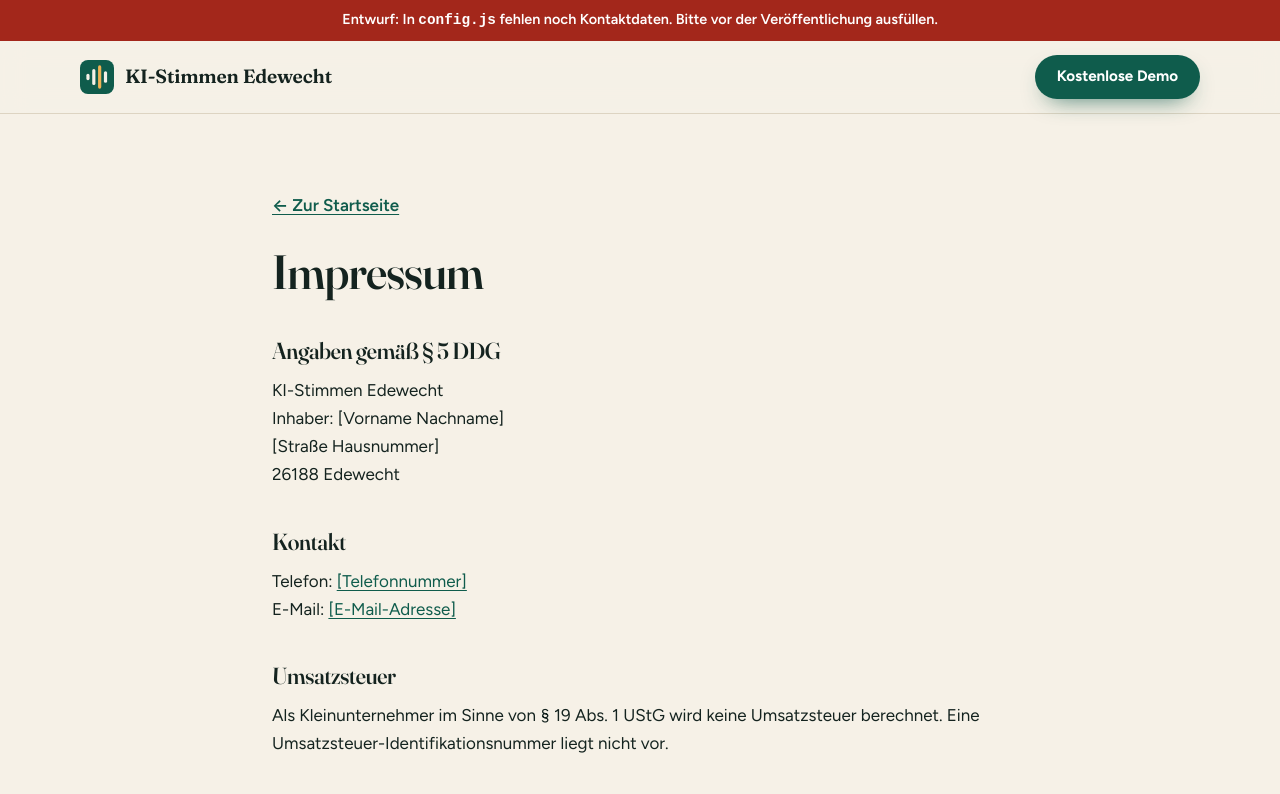
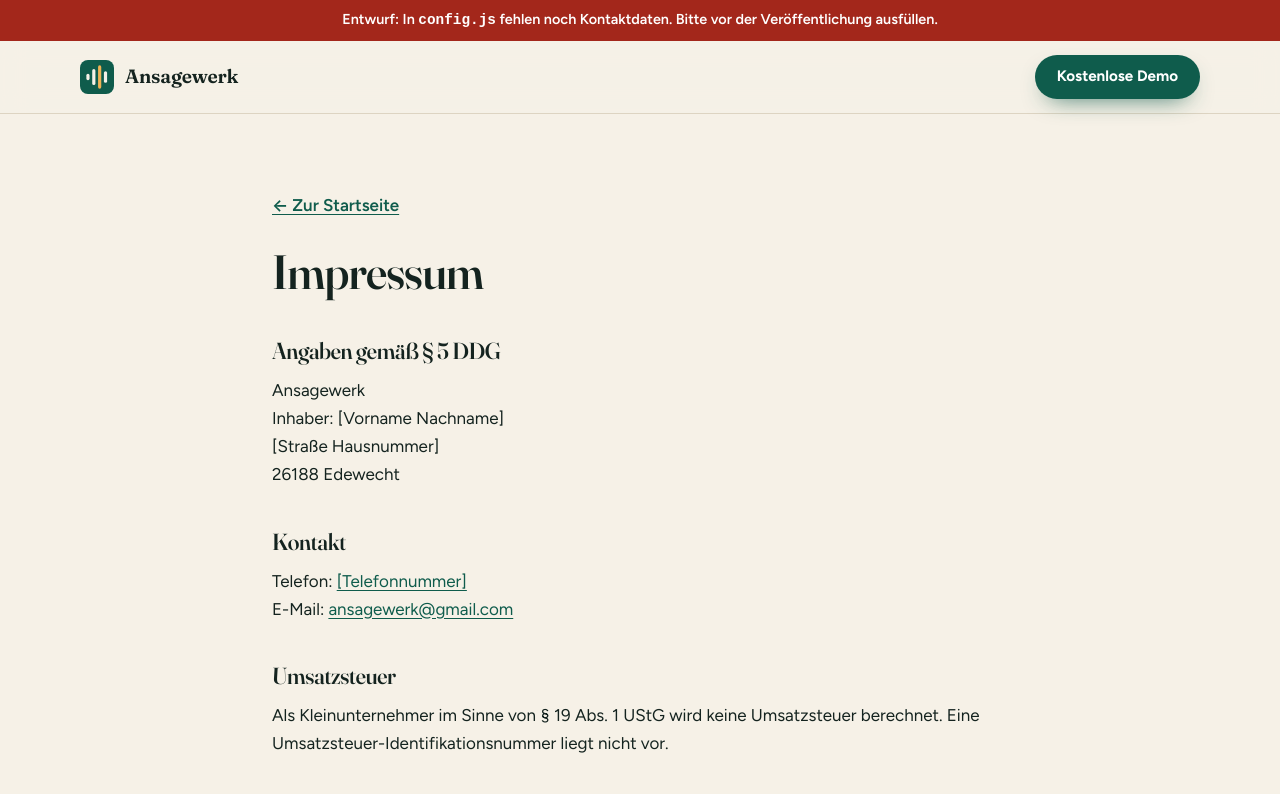
Before and after one commit to MisterT-sudo/Ki-stimmen, a plain HTML site: page website/impressum.html in a window 1280 px wide. Shown: the top 794 px of the page. Drawn offline with Linux system fonts and the light colour scheme.

Commit message:
Website: Name Ansagewerk und E-Mail-Adresse eingetragen
Co-Authored-By: Claude Opus 5.5 <noreply@anthropic.com>
Claude-Session: https://claude.ai/code/session_01QAMo945vFWvAb7QjA42HFj

```diff
--- a/website/config.js
+++ b/website/config.js
@@ -5,7 +5,7 @@
  * roten Hinweisbalken. So geht nichts versehentlich mit Platzhaltern online.
  */
 window.KI_STIMMEN = {
-  marke: "KI-Stimmen Edewecht",
+  marke: "Ansagewerk",
 
   // Inhaber (voller Name, wie in der Gewerbeanmeldung)
   inhaber: "TODO Vorname Nachname",
@@ -19,7 +19,7 @@ window.KI_STIMMEN = {
   telefonLink: "TODO",
 
   // E-Mail-Adresse, an die Demo-Anfragen gehen
-  email: "TODO E-Mail-Adresse",
+  email: "ansagewerk@gmail.com",
 
   // Webhoster (für die Datenschutzerklärung), z. B. "GitHub Pages (GitHub Inc., USA)"
   hoster: "TODO Hoster",
--- a/website/impressum.html
+++ b/website/impressum.html
@@ -3,7 +3,7 @@
 <head>
   <meta charset="utf-8">
   <meta name="viewport" content="width=device-width, initial-scale=1">
-  <title>Impressum | KI-Stimmen Edewecht</title>
+  <title>Impressum | Ansagewerk</title>
   <meta name="robots" content="noindex">
   <link rel="icon" href="favicon.svg" type="image/svg+xml">
   <link rel="stylesheet" href="styles.css">
@@ -14,7 +14,7 @@
   <div class="wrap header__in">
     <a class="logo" href="index.html">
       <svg viewBox="0 0 64 64" aria-hidden="true"><rect width="64" height="64" rx="15" fill="#0f5c4c"/><g fill="#f6f1e7"><rect x="12" y="26" width="6" height="12" rx="3"/><rect x="23" y="17" width="6" height="30" rx="3"/><rect x="34" y="10" width="6" height="44" rx="3" fill="#f0b254"/><rect x="45" y="21" width="6" height="22" rx="3"/></g></svg>
-      <span>KI-Stimmen Edewecht</span>
+      <span>Ansagewerk</span>
     </a>
     <a class="btn btn--primary btn--small" href="index.html#kontakt">Kostenlose Demo</a>
   </div>
@@ -27,7 +27,7 @@
 
     <h2>Angaben gemäß § 5 DDG</h2>
     <address>
-      <span data-c="marke">KI-Stimmen Edewecht</span><br>
+      <span data-c="marke">Ansagewerk</span><br>
       Inhaber: <span data-c="inhaber">[Vorname Nachname]</span><br>
       <span data-c="strasse">[Straße Hausnummer]</span><br>
       <span data-c="plzOrt">26188 Edewecht</span>
@@ -58,7 +58,7 @@
       <a href="impressum.html">Impressum</a>
       <a href="datenschutz.html">Datenschutz</a>
     </nav>
-    <p class="footer__copy">© <span id="jahr">2026</span> KI-Stimmen Edewecht</p>
+    <p class="footer__copy">© <span id="jahr">2026</span> Ansagewerk</p>
   </div>
 </footer>
 <script src="config.js"></script>
```
Also changed, not shown: website/datenschutz.html (+4 -4 lines), website/index.html (+5 -5 lines), 1 other file.
